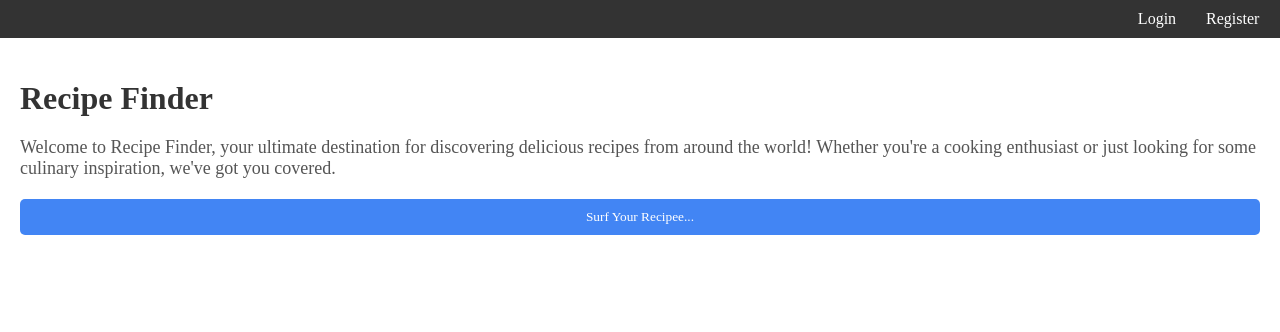
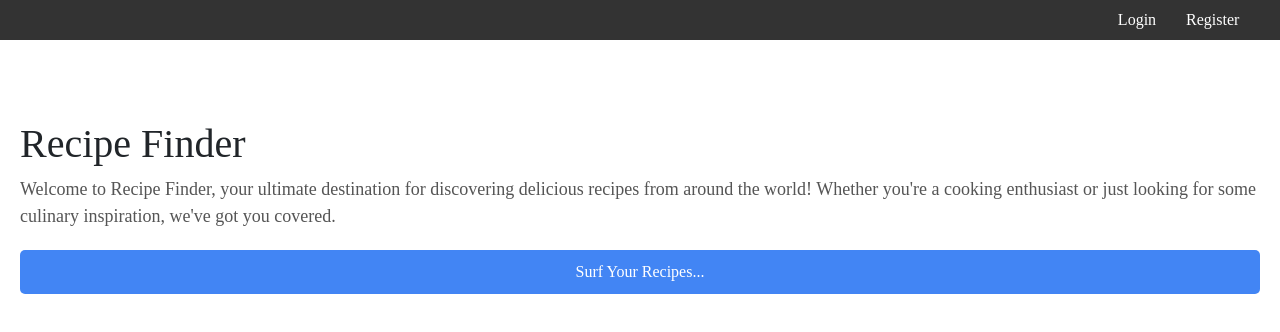
Before and after one commit to varunvenkatachalam/react-recipe-app, a React (Create React App) app: page / in a window 1280 px wide. Shown: the top 332 px of the page. Built offline with nearby package versions, Linux system fonts and the light colour scheme; a web font is replaced by a local one.

Commit message:
finilize

```diff
--- a/package.json
+++ b/package.json
@@ -8,6 +8,7 @@
     "@testing-library/user-event": "^13.5.0",
     "axios": "^1.6.7",
     "react": "^18.2.0",
+    "react-bootstrap": "^2.10.1",
     "react-cookie": "^7.1.0",
     "react-dom": "^18.2.0",
     "react-router-dom": "^6.22.3",
--- a/src/Components/Home.jsx
+++ b/src/Components/Home.jsx
@@ -1,6 +1,8 @@
 import React from "react";
 import { Navbar } from "./navBar.jsx";
 import { Link } from "react-router-dom";
+// import { Carousel } from 'react-bootstrap'; // Import Carousel from React Bootstrap
+// import 'bootstrap/dist/css/bootstrap.min.css'; // Import Bootstrap CSS
 import "./home.css"; // Import the CSS file
 
 const Home = () => {
@@ -13,8 +15,29 @@ const Home = () => {
           Welcome to Recipe Finder, your ultimate destination for discovering delicious recipes from around the world! Whether you're a cooking enthusiast or just looking for some culinary inspiration, we've got you covered.
         </p>
         <Link to="/auth/login">
-          <button>Surf Your Recipee...</button>
+          <button>Surf Your Recipes...</button>
         </Link>
+        {/* <Carousel>
+          <Carousel.Item>
+            <a href="https://www.google.com/url?sa=i&url=https%3A%2F%2Fwww.abhibus.com%2Fblog%2Fmust-try-foods-on-your-next-kerala-trip%2F&psig=AOvVaw1yvJu5VlOTv7XS7HgoOE7q&ust=1710233393595000&source=images&cd=vfe&opi=89978449&ved=0CBMQjRxqFwoTCJjokIPq64QDFQAAAAAdAAAAABAP">
+              <img
+                className="d-block w-100"
+                src="image1.jpg"
+                alt="Food 1"
+              />
+            </a>
+          </Carousel.Item>
+          <Carousel.Item>
+            <a href="https://example.com/recipe2">
+              <img
+                className="d-block w-100"
+                src="image2.jpg"
+                alt="Food 2"
+              />
+            </a>
+          </Carousel.Item>
+          {/* Add more Carousel.Items for additional images */}
+
       </div>
     </div>
   );
--- a/src/Components/Login.jsx
+++ b/src/Components/Login.jsx
@@ -3,6 +3,7 @@ import axios from "axios";
 import { useCookies } from "react-cookie";
 import { useNavigate, Link } from "react-router-dom"; // Import Link for redirection
 import "./login.css";
+import 'bootstrap/dist/css/bootstrap.min.css';
 
 const Login = () => {
   const [username, setUsername] = useState("");
--- a/src/Components/Register.jsx
+++ b/src/Components/Register.jsx
@@ -2,6 +2,7 @@ import React, { useState } from "react";
 import axios from "axios";
 import { useNavigate, Link } from "react-router-dom";
 import "./register.css";
+import 'bootstrap/dist/css/bootstrap.min.css';
 
 const Register = () => {
   const [username, setUsername] = useState("");
```
Also changed, not shown: 1 other file (tests, documents, lock files or other folders).
